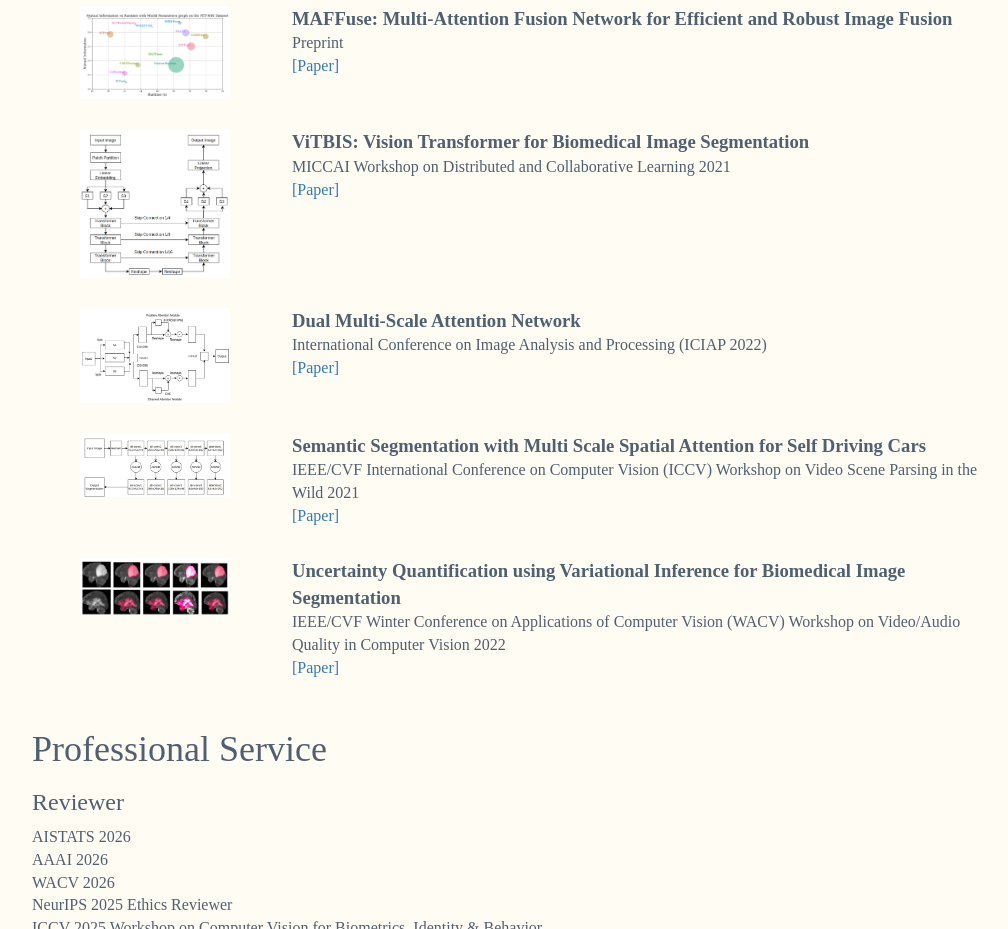
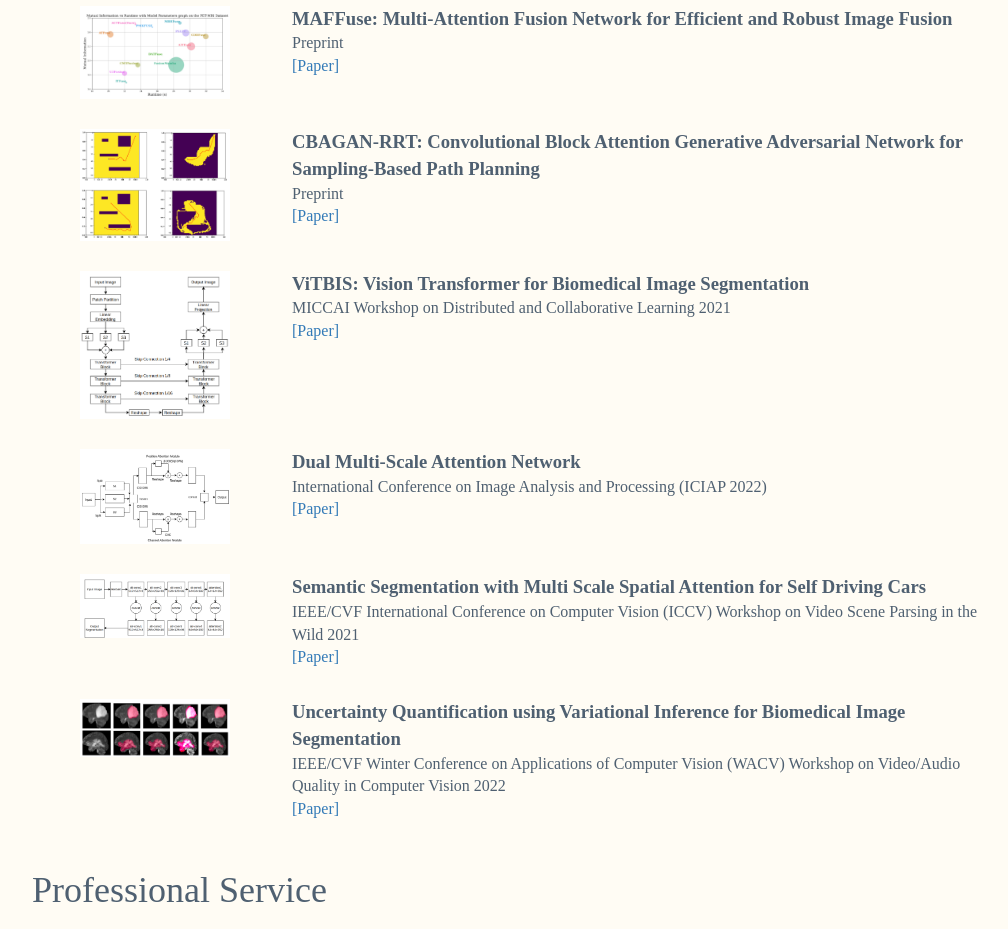
Before and after one commit to abhinavsagar/abhinavsagar.github.io, a plain HTML site: page index.html in a window 1280 px wide. Shown: the part 1620-2549 px from the top of the page, without its empty margins (118-1126 px from the left). Drawn offline with nearby package versions, Linux system fonts and the light colour scheme.

Commit message:
Add CBAGAN-RRT paper details to index.html
Added a new paper section with title, image, and link.

```diff
--- a/index.html
+++ b/index.html
@@ -219,6 +219,21 @@
 
           <div class='row vspace-top'>
             <div class='col-xs-3 text-center'>
+              <img class='paper-image' src='images/cbagan.png'>
+            </div>
+            <div class='col-xs-9'>
+              <div class='paper-title'>
+                CBAGAN-RRT: Convolutional Block Attention Generative Adversarial Network for Sampling-Based Path Planning
+              </div>
+              <div>Preprint</div>
+              <div>
+                <a href='https://arxiv.org/pdf/2305.10442'>[Paper]</a>
+              </div>
+            </div>
+          </div>
+
+          <div class='row vspace-top'>
+            <div class='col-xs-3 text-center'>
               <img class='paper-image' src='images/vitbis.png'>
             </div>
             <div class='col-xs-9'>
```
